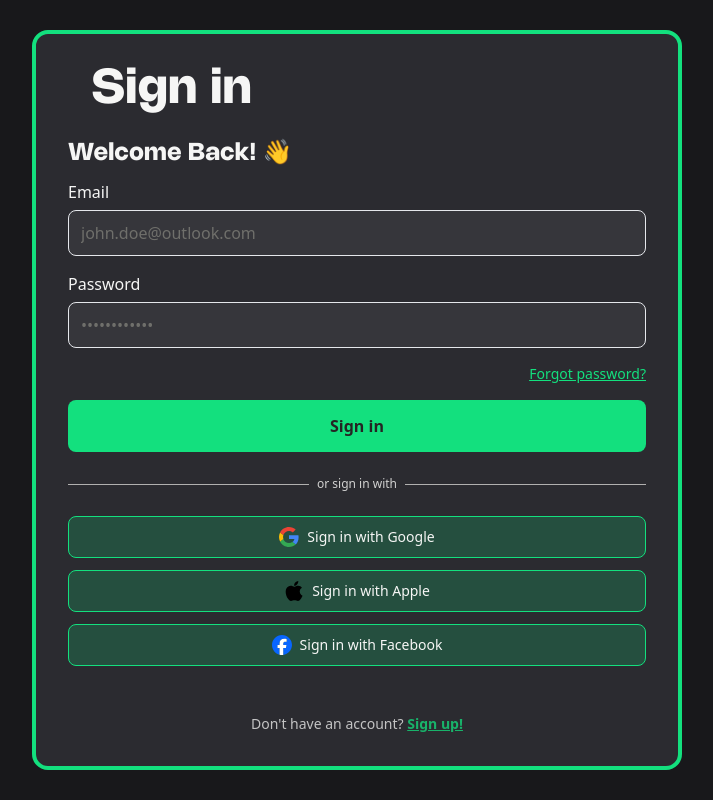
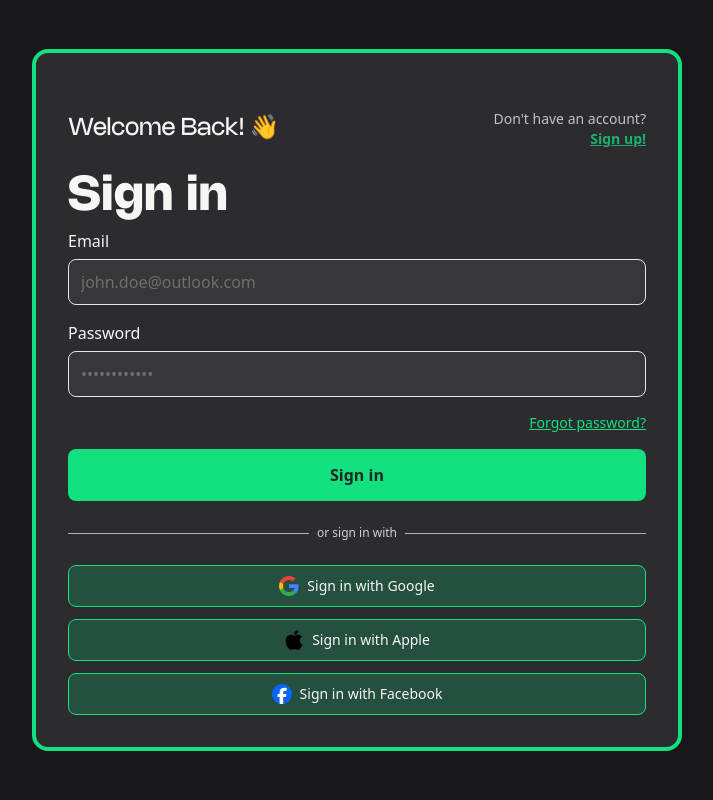
Before and after one commit to Stijn-Houwelijckx/obsense-dashboard-leen, a React (Vite) app: page /signin in a window 1280 px wide. Shown: the whole page, without its empty margins (283-996 px from the left). Built offline with nearby package versions, Linux system fonts and the light colour scheme; the HTML template or start-up script is replaced by a standard one.

Commit message:
style: responsive styling sign in page

```diff
--- a/src/pages/SignIn.tsx
+++ b/src/pages/SignIn.tsx
@@ -90,12 +90,33 @@ const SignIn = () => {
       <div className="w-full max-w-[650px] border-0 lg:border-4 lg:border-primary-500 rounded-2xl bg-secondary-800 p-8">
         <div className="flex justify-start items-center mb-6">
           <div className="w-6" /> {/* Placeholder for back button if needed */}
-          <h1 className="font-title font-bold text-3xl lg:text-5xl tracking-wide text-neutral-50">
-            Sign in
-          </h1>
         </div>
 
-        <h2 className="font-title font-bold text-xl lg:text-2xl tracking-wide pb-2.5 text-neutral-50">
+        {/* DESKTOP ONLY - Welcome Back & Sign Up link */}
+        <div className="hidden lg:flex flex-row items-center justify-between mb-6">
+          <h2 className="font-title text-2xl text-neutral-50">
+            Welcome Back! 👋
+          </h2>
+          <Link
+            to="/signup"
+            className="text-neutral-50 opacity-75 text-sm text-right"
+          >
+            <div className="flex flex-col items-end">
+              <span>Don't have an account?</span>
+              <span className="font-bold text-primary-500 underline underline-offset-1.5">
+                Sign up!
+              </span>
+            </div>
+          </Link>
+        </div>
+
+        {/* Sign In title */}
+        <h1 className="font-title font-bold text-3xl lg:text-5xl tracking-wide text-neutral-50 mb-2">
+          Sign in
+        </h1>
+
+        {/* MOBILE ONLY - Welcome Back */}
+        <h2 className="font-title text-xl lg:hidden tracking-wide pb-2.5 text-neutral-50">
           Welcome Back! 👋
         </h2>
 
@@ -165,10 +186,14 @@ const SignIn = () => {
           />
         </div>
 
-        <div className="flex justify-center pt-12">
-          <Link to="/signup" className="text-neutral-50 opacity-75 text-sm">
+        {/* MOBILE ONLY - Sign up link */}
+        <div className="flex justify-center pt-12 lg:hidden">
+          <Link
+            to="/signup"
+            className="text-neutral-50 opacity-75 text-sm text-center"
+          >
             Don't have an account?{" "}
-            <span className="font-bold text-primary-500 underline underline-offset-1.5">
+            <span className="font-bold text-primary-500 underline underline-offset-1.5 block">
               Sign up!
             </span>
           </Link>
```
